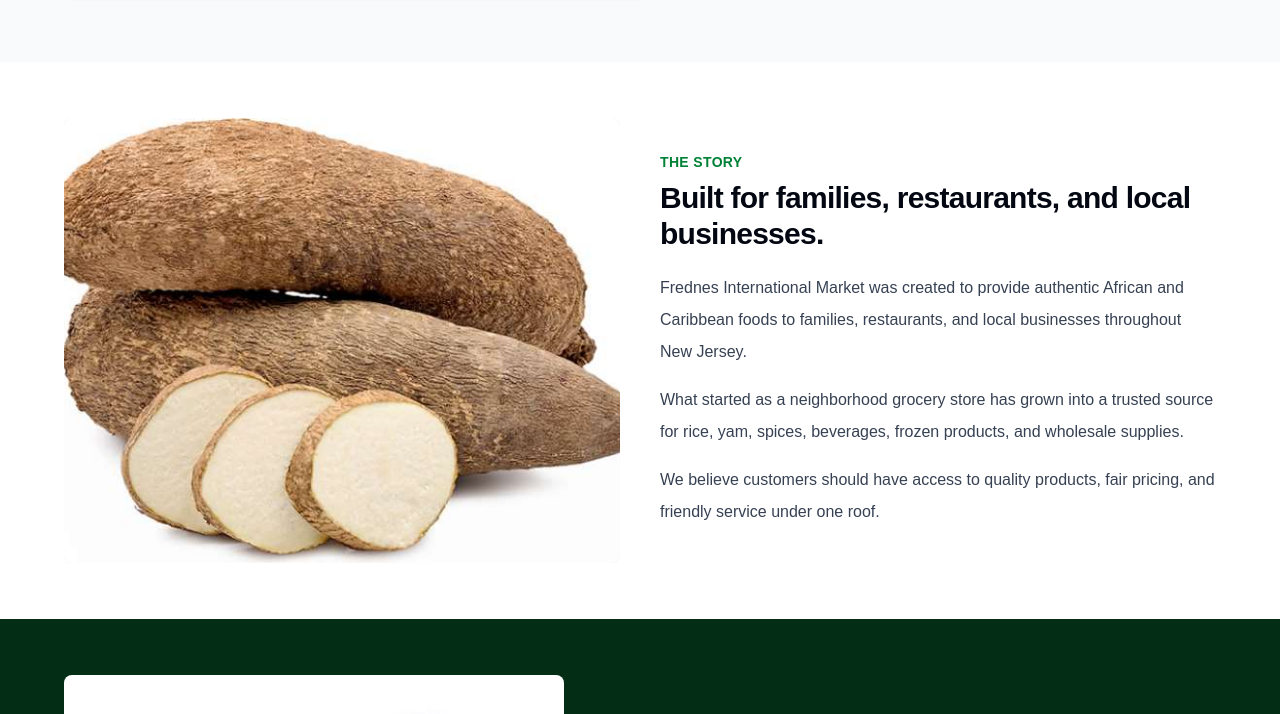
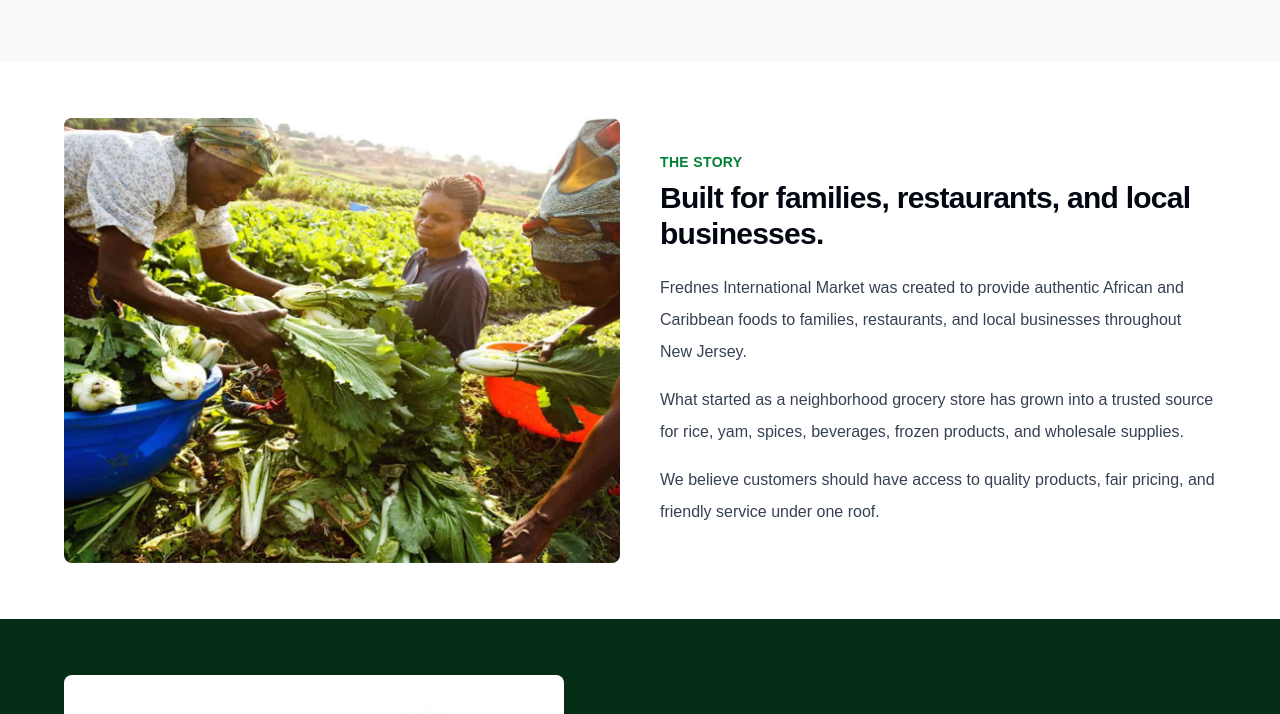
Before and after one commit to Hazichomwarr/fredness, a Next.js app: page /about in a window 1280 px wide. Shown: the part 540-1254 px from the top of the page. Built offline with nearby package versions, Linux system fonts and the light colour scheme.

Commit message:
feat: add story image

```diff
--- a/app/about/page.tsx
+++ b/app/about/page.tsx
@@ -68,7 +68,7 @@ export default function AboutPage() {
         <div className="mx-auto grid max-w-6xl items-center gap-10 lg:grid-cols-2">
           <div className="relative aspect-5/4 overflow-hidden rounded-lg bg-gray-200">
             <Image
-              src="/images/fredness-yam.jpg"
+              src="/images/fred-story.jpg"
               alt="Fresh grocery products available at Frednes International Market"
               fill
               sizes="(min-width: 1024px) 50vw, 100vw"
```
Also changed, not shown: public/images/fred-story.jpg (added).
